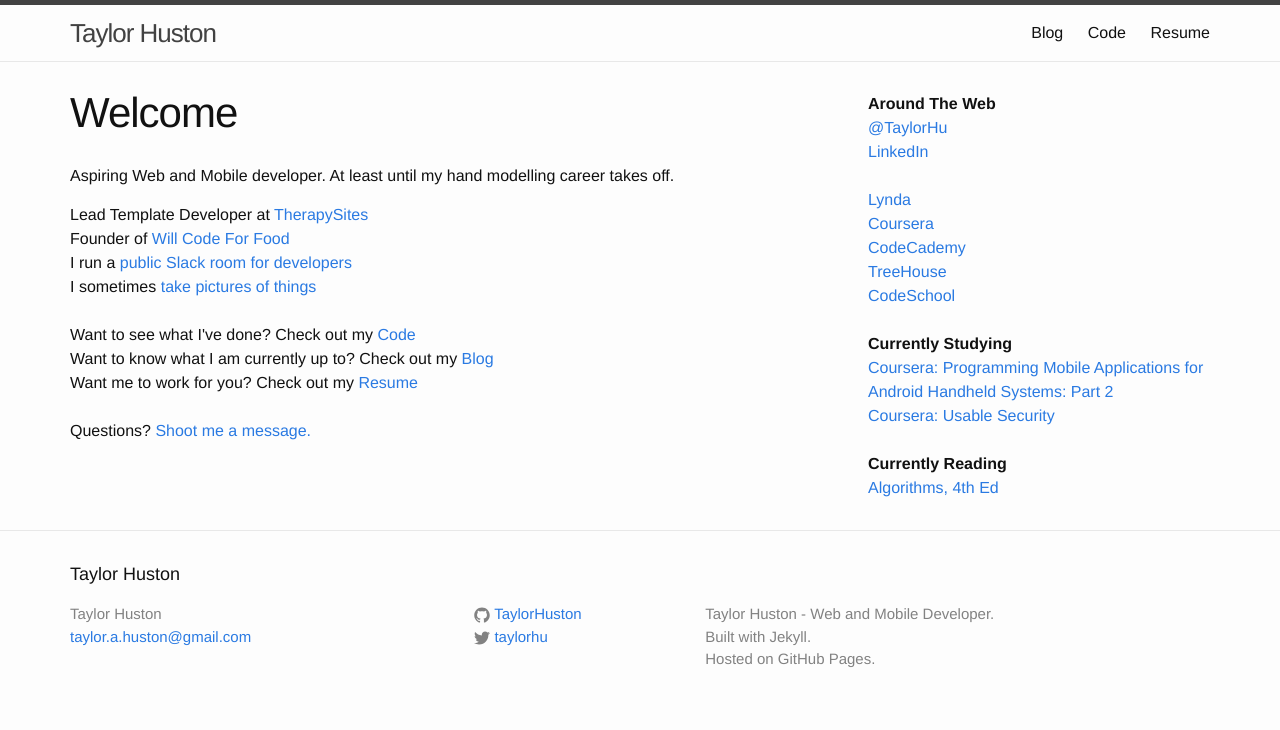
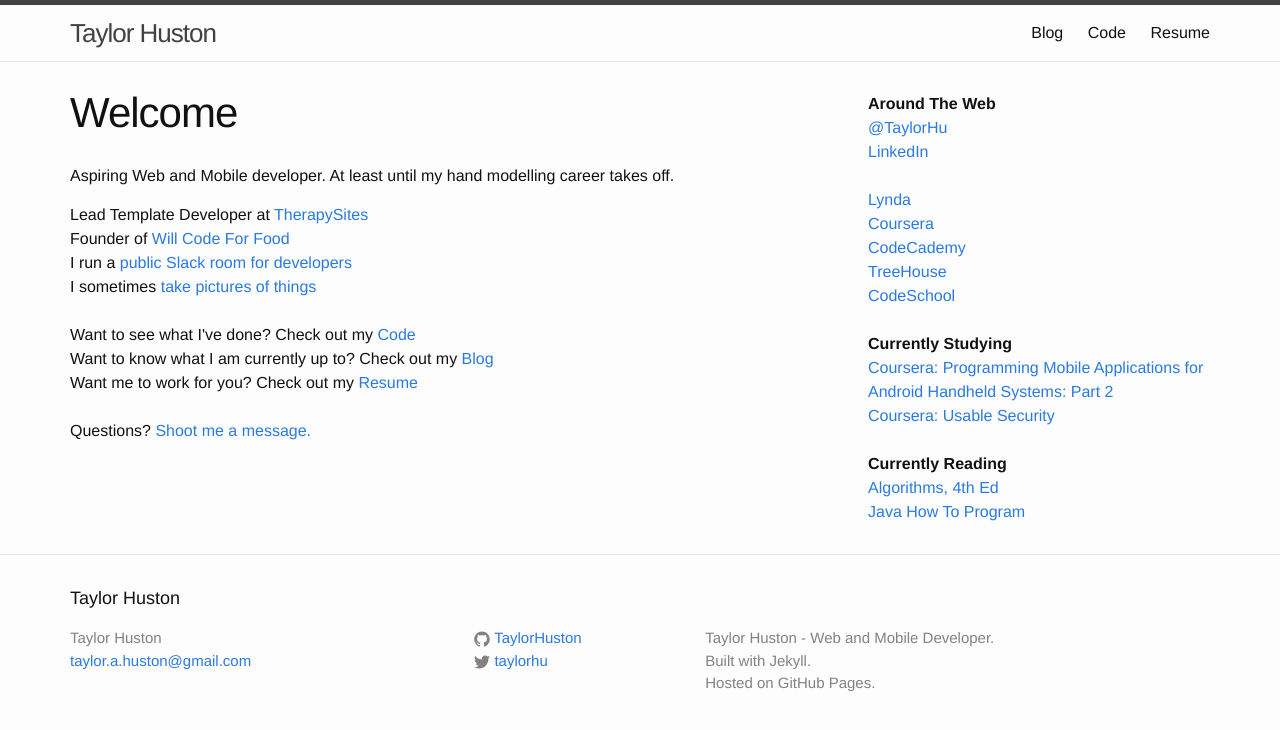
Before and after one commit to TaylorHuston/taylorhuston.github.io, a Jekyll site: the page built from index.html, in a window 1280 px wide. Shown: the top 730 px of the page. Built offline with Jekyll 4.4.1, drawn with Linux system fonts in a browser that asks for light colours.

Commit message:
Update Sidebar

```diff
--- a/_includes/sidebar.html
+++ b/_includes/sidebar.html
@@ -28,6 +28,8 @@
   <strong>Currently Reading</strong>
   <br />
   <a href="http://algs4.cs.princeton.edu/home/" target="_blank">Algorithms, 4th Ed</a>
+  <br />
+  <a href="http://www.deitel.com/Books/Java/JavaHowtoProgram10eEarlyObjects/tabid/3656/Default.aspx" target="_blank">Java How To Program</a>
 
 
 </div>
```
